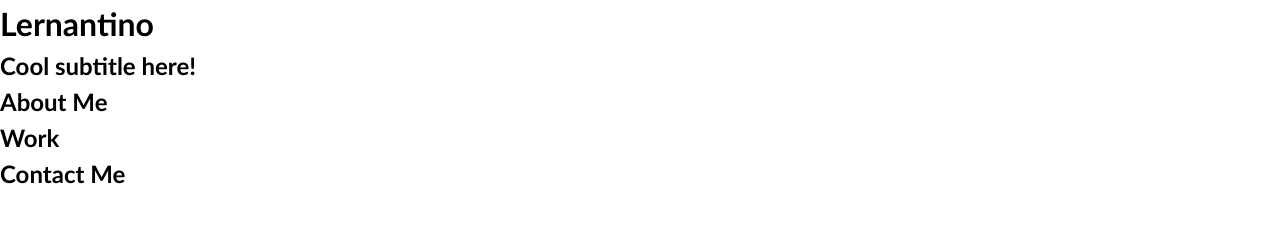
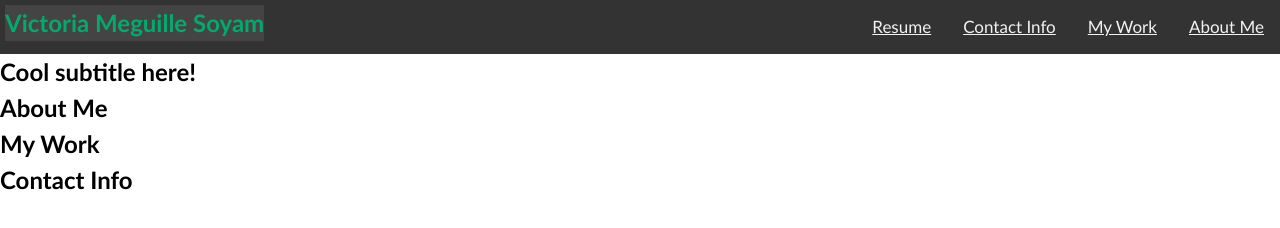
Before and after one commit to vixbc/vms-portfolio-site, a plain HTML site: page challenge/starter/index.html in a window 1280 px wide. Drawn offline with Linux system fonts and the light colour scheme; files that its build step writes are made by us from their sources.

Commit message:
initial navigation styling
creating the nav bar and testing functionality

```diff
--- a/challenge/starter/css/style.css
+++ b/challenge/starter/css/style.css
@@ -2,14 +2,17 @@
   box-sizing: border-box;
 }
 
+:root{
+  --accent: #04AA6D;
+  --accent-bck: #444
+}
 body {
-  margin: 0;
-  padding: 0;
-  font-family: 'Trebuchet MS', 'Lucida Sans Unicode', 'Lucida Grande', 'Lucida Sans', Arial, sans-serif;
-  line-height: 1.5;
+    margin: 0;
+    padding: 0;
+    font-family: 'Trebuchet MS', 'Lucida Sans Unicode', 'Lucida Grande', 'Lucida Sans', 'Arial', 'sans-serif';
+    line-height: 1.5;
 }
 
-h1,
 h2,
 h3,
 h4,
@@ -21,3 +24,41 @@ h6 {
 p {
   margin: 0;
 }
+
+/* hero */
+
+/* Navigation styling */
+nav {
+  overflow: hidden;
+  background-color: #333;
+}
+
+header h1{
+  margin: 5px;
+  display: inline-block;
+  color: var(--accent);
+  background-color: var(--accent-bck);
+
+}
+
+nav a {
+  float: right;
+  color: #f2f2f2;
+  text-align: center;
+  padding: 14px 16px;
+  text-decoration: none;
+  font-size: 17px;
+  text-decoration: underline;
+}
+
+nav a:hover {
+  background-color: #ddd;
+  color: var(--accent);
+  text-decoration: underline #ffffff;
+
+}
+
+nav a.active {
+  background-color: #04AA6D;
+  color: white;
+}
--- a/challenge/starter/index.html
+++ b/challenge/starter/index.html
@@ -6,14 +6,19 @@
   <meta name="viewport" content="width=device-width, initial-scale=1.0">
   <meta http-equiv="X-UA-Compatible" content="ie=edge">
   <title>Lernantino // Web Developer</title>
-  <link rel="stylesheet" href="./assets/css/style.css" />
+  <link rel="stylesheet" href="./css/style.css" />
 </head>
 
 <body>
   <!-- main logo / nav -->
   <header>
-    <h1>Lernantino</h1>
+
     <nav>
+    <h1> Victoria Meguille Soyam</h1>
+    <a>About Me</a>
+    <a>My Work</a>
+    <a>Contact Info</a>
+    <a>Resume</a>
     </nav>
   </header>
 
@@ -32,12 +37,12 @@
 
     <!-- portfolio container -->
     <section class="page-section" id="work">
-      <h2>Work</h2>
+      <h2>My Work</h2>
     </section>
 
     <!-- contact -->
     <section class="page-section contact" id="contact">
-      <h2>Contact Me</h2>
+      <h2>Contact Info</h2>
     </section>
   </main>
 </body>
```
